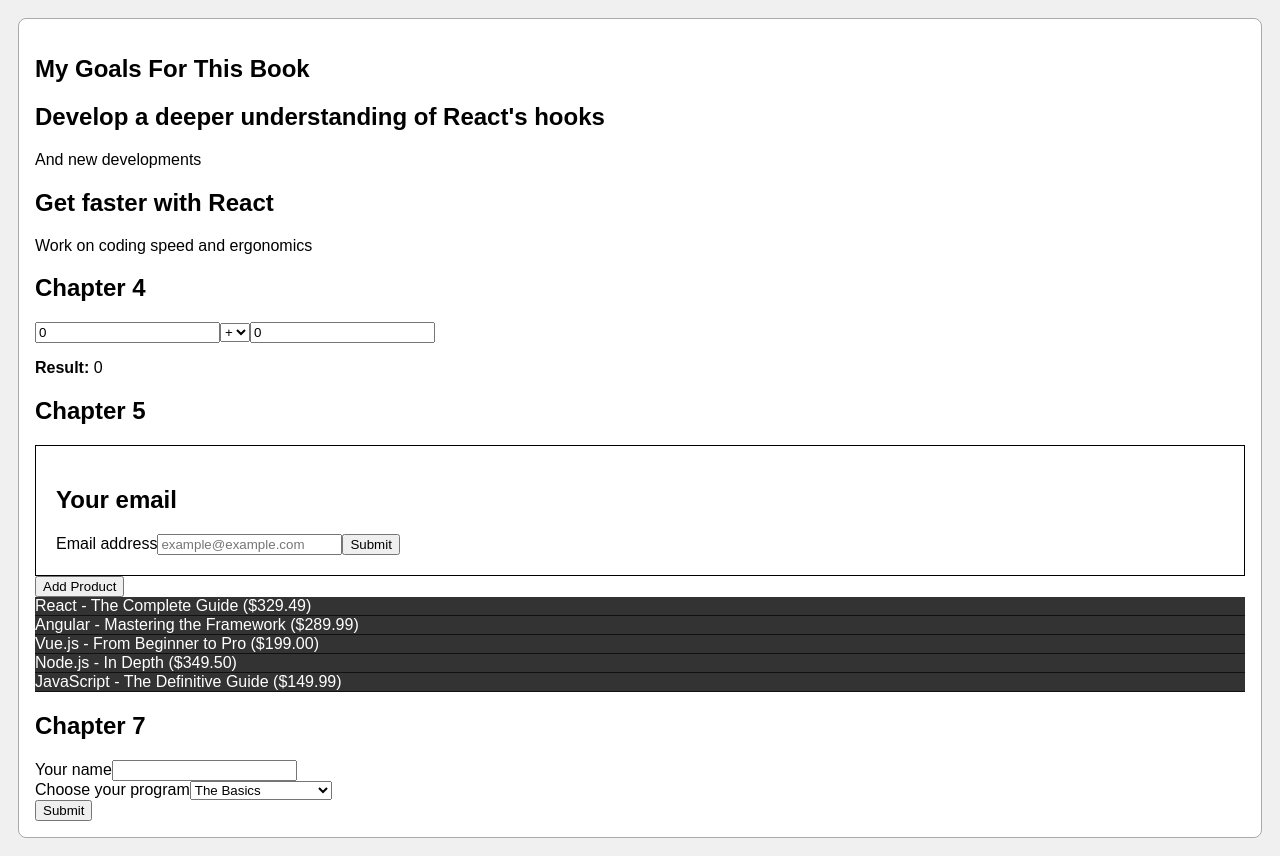
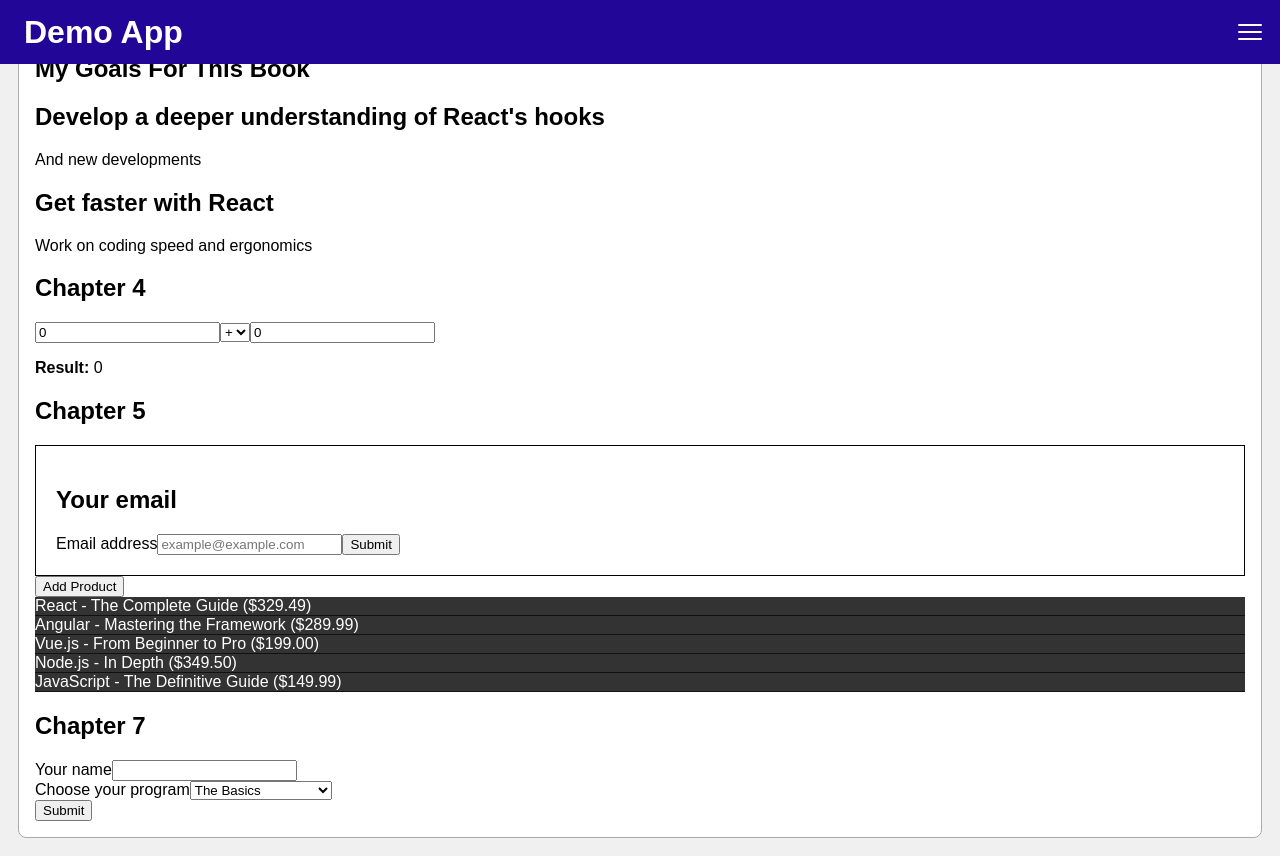
Before and after one commit to Leland/React-Key-Concepts, a React (Vite) app: page / in a window 1280 px wide. Built offline with nearby package versions, Linux system fonts and the light colour scheme.

Commit message:
7.2 Add initial navigation component

```diff
--- a/src/App.tsx
+++ b/src/App.tsx
@@ -1,10 +1,12 @@
 import { Routes, Route } from "react-router-dom";
 import { Home } from "./pages/Home.tsx";
+import { NavBar } from "./components/NavBar/NavBar.tsx";
 import "./App.css";
 
 function App() {
   return (
     <>
+      <NavBar />
       <Routes>
         <Route path="/" element={<Home />} />
       </Routes>
--- /dev/null
+++ b/src/components/NavBar/NavBar.module.css
@@ -0,0 +1,32 @@
+.header {
+  position: fixed;
+  top: 0;
+  left: 0;
+  width: 100%;
+  height: 4rem;
+  padding: 1.5rem;
+  display: flex;
+  justify-content: space-between;
+  align-items: center;
+  background-color: #210697;
+  color: white;
+  box-sizing: border-box;
+}
+
+.btn {
+  display: flex;
+  flex-direction: column;
+  justify-content: space-around;
+  border: none;
+  background-color: transparent;
+  height: 1.5rem;
+  width: 1.5rem;
+  cursor: pointer;
+}
+
+.btn div {
+  width: 1.5rem;
+  height: 2px;
+  border-radius: 2px;
+  background-color: white;
+}
--- /dev/null
+++ b/src/components/NavBar/NavBar.tsx
@@ -0,0 +1,18 @@
+import SideDrawer from "./SideDrawer";
+import classes from "./NavBar.module.css";
+
+export function NavBar() {
+  return (
+    <>
+      <header className={classes.header}>
+        <h1>Demo App</h1>
+        <button className={classes.btn}>
+          <div />
+          <div />
+          <div />
+        </button>
+      </header>
+      {/* Should be shown conditionally: <SideDrawer />  */}
+    </>
+  );
+}
--- /dev/null
+++ b/src/components/NavBar/SideDrawer.tsx
@@ -0,0 +1,24 @@
+import classes from "./SideDrawer.module.css";
+
+export function SideDrawer() {
+  return (
+    <>
+      <div className={classes.backdrop} />
+      <aside className={classes.drawer}>
+        <nav>
+          <ul>
+            <li>
+              <a href="/">Dashboard</a>
+            </li>
+            <li>
+              <a href="/products">All Products</a>
+            </li>
+            <li>
+              <a href="/profile">Your Profile</a>
+            </li>
+          </ul>
+        </nav>
+      </aside>
+    </>
+  );
+}
```
Also changed, not shown: src/components/NavBar/SideDrawer.module.css (added, +37 -0 lines).
